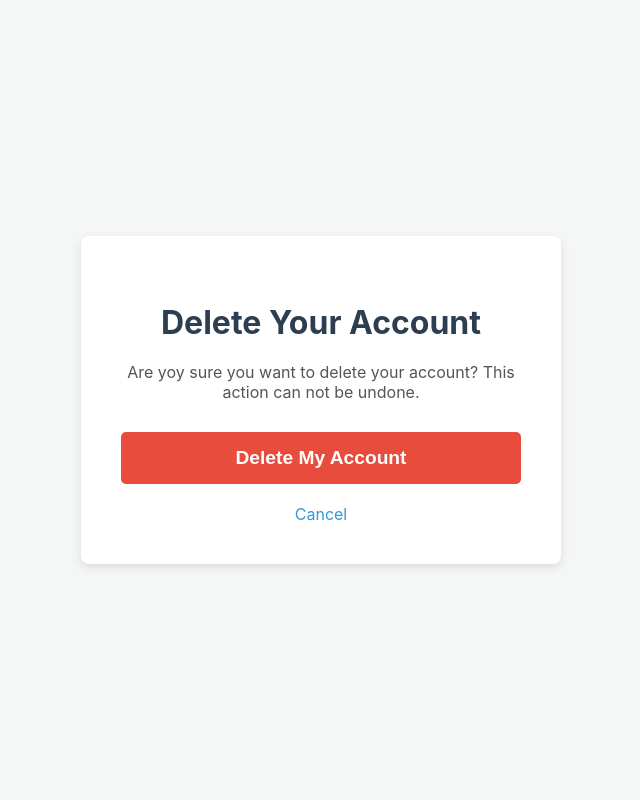
After one commit to GauravChanda7/fitsight, a Django app: page /accounts/delete-account/ in a window 1280 px wide. The commit adds this page. Shown: the whole page, without its empty margins (319-959 px from the left). Run offline with Django 5.2, Linux system fonts and the light colour scheme; the visitor is signed in with stand-in values (Sample User, id 1).

Commit message:
Add Delete Account feature

```diff
--- /dev/null
+++ b/accounts/static/accounts/css/delete_account.css
@@ -0,0 +1,68 @@
+/* In gauravchanda7/fitsight/fitsight-bc166aa515d406242375363eed096d1fd3bdae60/accounts/static/accounts/css/delete_account.css */
+
+/* General Body Styles */
+body {
+    font-family: -apple-system, BlinkMacSystemFont, "Segoe UI", Roboto, Helvetica, Arial, sans-serif;
+    margin: 0;
+    background-color: #f4f7f6;
+    color: #333;
+    display: flex;
+    justify-content: center;
+    align-items: center;
+    min-height: 100vh;
+}
+
+/* Form Container */
+.form-container {
+    background-color: #fff;
+    padding: 40px;
+    border-radius: 8px;
+    box-shadow: 0 4px 10px rgba(0, 0, 0, 0.1);
+    width: 100%;
+    max-width: 400px;
+    text-align: center;
+}
+
+h2 {
+    font-size: 2em;
+    margin-bottom: 20px;
+    color: #2c3e50;
+}
+
+p {
+    color: #555;
+    margin-bottom: 30px;
+}
+
+/* Form Styles */
+form {
+    margin-bottom: 20px;
+}
+
+form input[type="submit"] {
+    background-color: #e74c3c; /* Red for destructive action */
+    color: white;
+    padding: 15px 30px;
+    border: none;
+    border-radius: 5px;
+    font-size: 1.2em;
+    font-weight: bold;
+    cursor: pointer;
+    transition: background-color 0.3s ease;
+    width: 100%;
+}
+
+form input[type="submit"]:hover {
+    background-color: #c0392b; /* Darker red on hover */
+}
+
+/* Cancel Link Style */
+.form-container a {
+    color: #3498db;
+    text-decoration: none;
+    transition: color 0.3s ease;
+}
+
+.form-container a:hover {
+    color: #2980b9;
+}
--- a/accounts/templates/accounts/dashboard.html
+++ b/accounts/templates/accounts/dashboard.html
@@ -20,6 +20,7 @@
         <a href="{% url 'fitness_tracking:exercise_progress' %}">Exercise Progress</a>
         <a href="{% url 'accounts:update_profile' %}">Update Profile</a>
         <a href="{% url 'accounts:logout' %}">Logout</a>
+        <a href="{% url 'accounts:delete_account'%}" class="delete-account">Delete Account</a>
     </div>
 
     <div class="dashboard-stats">
--- /dev/null
+++ b/accounts/templates/accounts/delete_account.html
@@ -0,0 +1,21 @@
+{% extends 'base.html' %}
+
+{% load static %}
+
+{% block title %}{{ block.super }} - Delete Account {% endblock %}
+
+{% block style %}
+    <link rel="stylesheet" href="{% static 'accounts/css/delete_account.css' %}">
+{% endblock %}
+
+{% block content %}
+<div class="form-container">
+    <h2>Delete Your Account</h2>
+    <p>Are yoy sure you want to delete your account? This action can not be undone.</p>
+    <form action="" method="post">
+        {% csrf_token %}
+        <input type="submit" value="Delete My Account">
+    </form>
+    <a href="{% url 'accounts:dashboard'%}">Cancel</a>
+</div>
+{% endblock %}
--- a/accounts/urls.py
+++ b/accounts/urls.py
@@ -9,4 +9,5 @@ urlpatterns = [
     path('dashboard/', views.dahsboard_view, name='dashboard'),
     path('update-profile/', views.update_profile_view, name='update_profile'),
     path('logout/', views.logout_view, name='logout'),
+    path('delete-account/', views.delete_account_view, name='delete_account'),
 ]
--- a/accounts/views.py
+++ b/accounts/views.py
@@ -10,6 +10,7 @@ from datetime import timedelta
 import json
 from django.db.models import Count
 from collections import defaultdict
+from .models import CustomUser
 
 
 # Create your views here.
@@ -167,3 +168,14 @@ def dahsboard_view(request):
                    'monthly_frequency_data' : json.dumps(monthly_frequency_data),}
 
         return render(request, 'accounts/dashboard.html', context)
+
+
+@login_required(login_url='accounts:login')
+def delete_account_view(request):
+    if request.method == 'POST':
+        user = request.user
+        user.delete()
+        logout(request)
+        return redirect('landing')
+
+    return render(request, 'accounts/delete_account.html')
```
Also changed, not shown: accounts/static/accounts/css/dashboard.css (+10 -0 lines).
